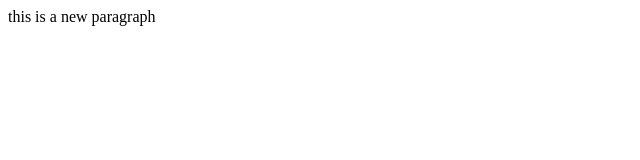
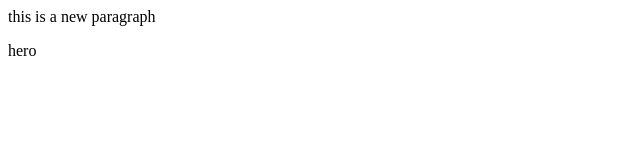
Before and after one commit to sourceravi77/localrepo, a plain HTML site: page index.html in a window 1280 px wide. Shown: the full height of the page, 0-640 px from the left. Drawn offline with Linux system fonts and the light colour scheme.

Commit message:
Added new content to index.html

```diff
--- a/index.html
+++ b/index.html
@@ -1 +1,2 @@
 <p>this is a new paragraph</p>
+<p>hero</p>
```
